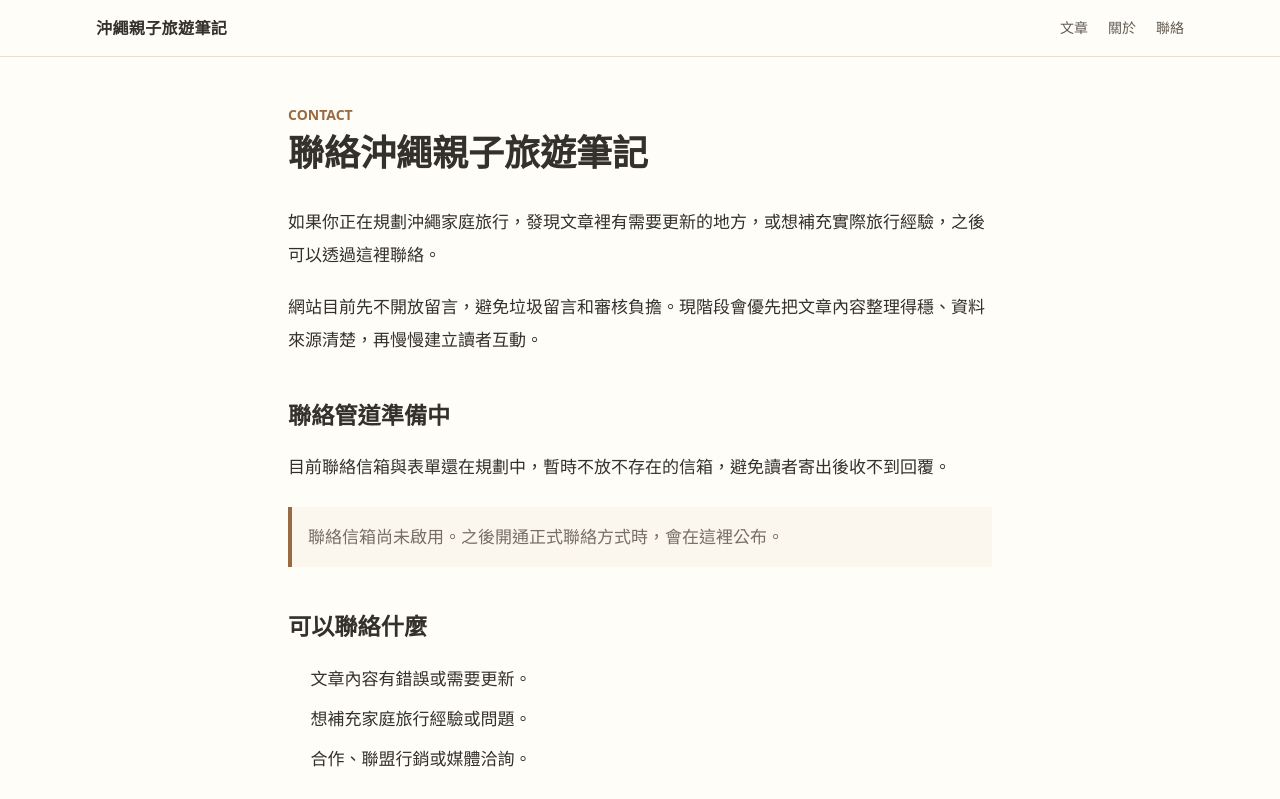
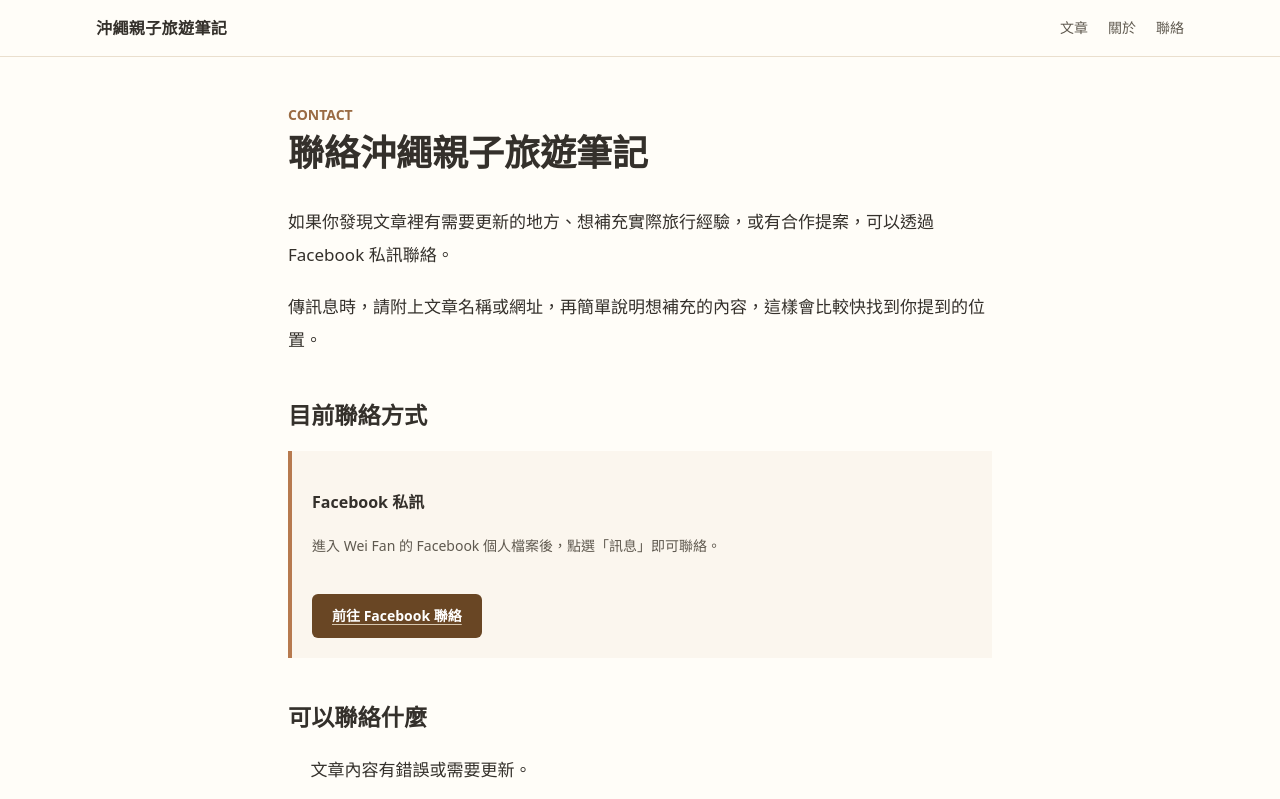
Before and after one commit to wei96-travel/okinawa-family-travel-blog, a Next.js app: page /contact in a window 1280 px wide. Shown: the top 799 px of the page. Built offline with nearby package versions, Linux system fonts and the light colour scheme; no server answers.

Commit message:
Add Facebook contact channel

```diff
--- a/app/contact/page.tsx
+++ b/app/contact/page.tsx
@@ -2,7 +2,7 @@ import type { Metadata } from "next";
 
 export const metadata: Metadata = {
   title: "聯絡",
-  description: "沖繩親子旅遊筆記的聯絡頁，提供內容勘誤、資料補充與合作洽詢說明。",
+  description: "聯絡沖繩親子旅遊筆記，提供文章勘誤、資料補充、旅行經驗分享與合作洽詢方式。",
   alternates: {
     canonical: "/contact"
   }
@@ -15,22 +15,35 @@ export default function ContactPage() {
       <h1 className="mt-2 text-3xl font-bold text-[#34302b] sm:text-4xl">聯絡沖繩親子旅遊筆記</h1>
       <div className="prose-travel mt-8">
         <p>
-          如果你正在規劃沖繩家庭旅行，發現文章裡有需要更新的地方，或想補充實際旅行經驗，之後可以透過這裡聯絡。
+          如果你發現文章裡有需要更新的地方、想補充實際旅行經驗，或有合作提案，可以透過 Facebook 私訊聯絡。
         </p>
         <p>
-          網站目前先不開放留言，避免垃圾留言和審核負擔。現階段會優先把文章內容整理得穩、資料來源清楚，再慢慢建立讀者互動。
+          傳訊息時，請附上文章名稱或網址，再簡單說明想補充的內容，這樣會比較快找到你提到的位置。
         </p>
-        <h2>聯絡管道準備中</h2>
-        <p>
-          目前聯絡信箱與表單還在規劃中，暫時不放不存在的信箱，避免讀者寄出後收不到回覆。
-        </p>
-        <blockquote>聯絡信箱尚未啟用。之後開通正式聯絡方式時，會在這裡公布。</blockquote>
+        <h2>目前聯絡方式</h2>
+        <div className="not-prose mt-5 border-l-4 border-[#b77a4f] bg-[#fbf6ee] px-5 py-5">
+          <p className="text-base font-semibold text-[#34302b]">Facebook 私訊</p>
+          <p className="mt-2 text-sm leading-7 text-[#5f594f]">
+            進入 Wei Fan 的 Facebook 個人檔案後，點選「訊息」即可聯絡。
+          </p>
+          <a
+            className="mt-4 inline-flex min-h-11 items-center justify-center rounded-md bg-[#694624] px-5 py-3 text-sm font-semibold !text-white transition hover:bg-[#543719] focus-visible:outline-2 focus-visible:outline-offset-2 focus-visible:outline-[#694624]"
+            href="https://www.facebook.com/profile.php?id=61588725730543"
+            rel="noreferrer"
+            target="_blank"
+          >
+            前往 Facebook 聯絡
+          </a>
+        </div>
         <h2>可以聯絡什麼</h2>
         <ul>
           <li>文章內容有錯誤或需要更新。</li>
           <li>想補充家庭旅行經驗或問題。</li>
           <li>合作、聯盟行銷或媒體洽詢。</li>
         </ul>
+        <p>
+          目前不公開私人電話、住址或 LINE。網站專用信箱與其他聯絡管道建立後，會再補到這一頁。
+        </p>
       </div>
     </section>
   );
--- a/app/privacy/page.tsx
+++ b/app/privacy/page.tsx
@@ -1,4 +1,5 @@
 import type { Metadata } from "next";
+import Link from "next/link";
 
 export const metadata: Metadata = {
   title: "隱私權政策",
@@ -13,7 +14,7 @@ export default function PrivacyPage() {
     <section className="mx-auto max-w-3xl px-5 py-12 sm:px-6 lg:px-8">
       <h1 className="text-3xl font-bold text-[#34302b] sm:text-4xl">隱私權政策</h1>
       <div className="prose-travel mt-8">
-        <p>最後更新日期：2026 年 7 月 9 日</p>
+        <p>最後更新日期：2026 年 7 月 26 日</p>
         <p>
           本網站重視你的隱私。當你瀏覽本站時，可能會透過網站分析工具了解整體瀏覽狀況，例如頁面瀏覽量、使用裝置與來源管道。這些資料會以彙整方式使用，不會用來辨識你的個人身分。
         </p>
@@ -24,7 +25,11 @@ export default function PrivacyPage() {
         <h2>外部連結</h2>
         <p>本站文章可能包含外部網站連結。當你點擊並離開本站後，該網站的隱私政策將由對方負責，建議你自行確認。</p>
         <h2>聯絡</h2>
-        <p>若你對隱私權政策有任何疑問，可透過網站日後公布的聯絡方式與我們聯繫。</p>
+        <p>
+          若你對隱私權政策有任何疑問，可透過本站的
+          <Link href="/contact">聯絡頁</Link>
+          與我們聯繫。
+        </p>
       </div>
     </section>
   );
```
Also changed, not shown: 1 other file (tests, documents, lock files or other folders).
